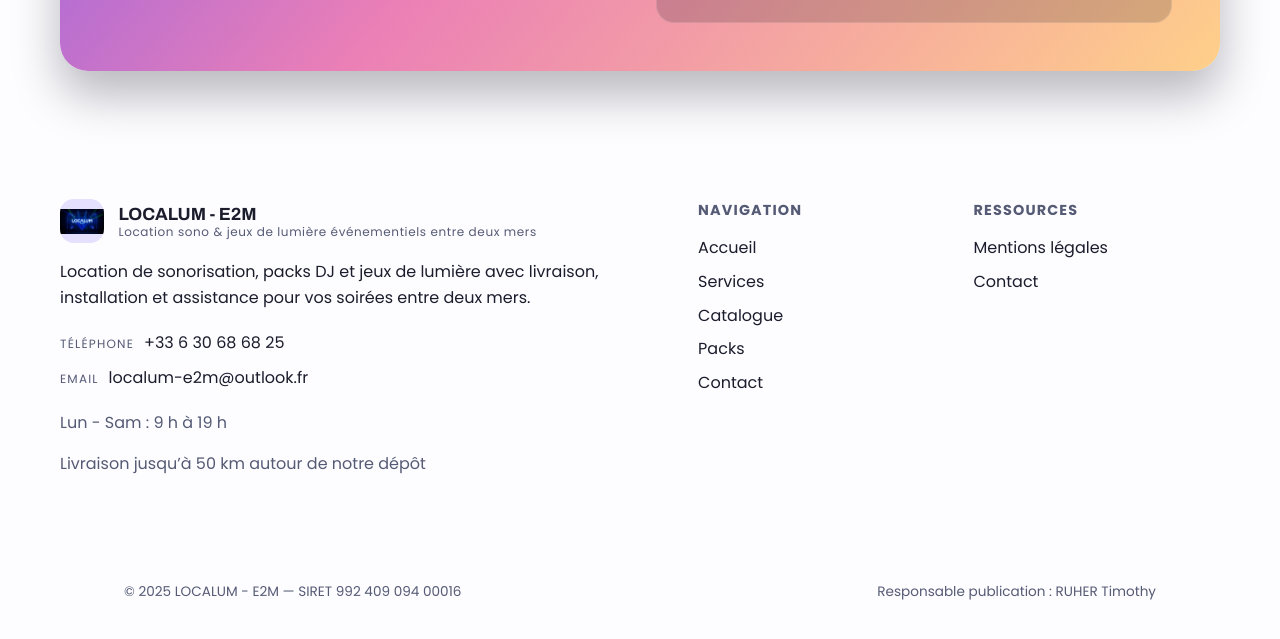
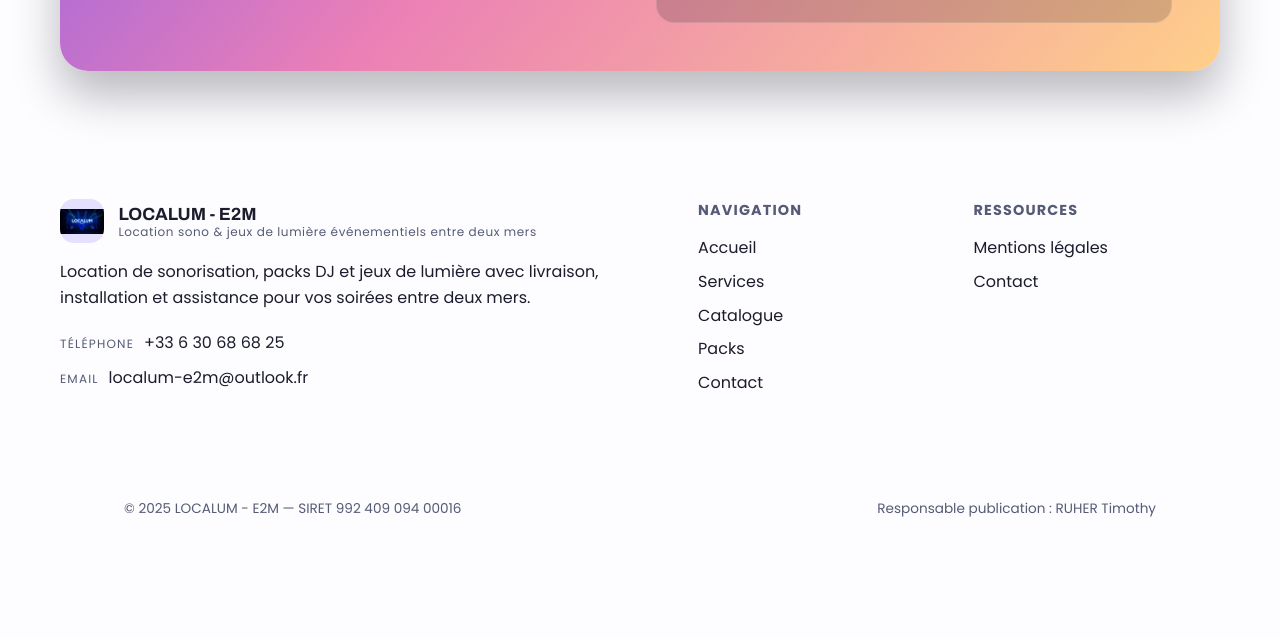
Before and after one commit to localum-e2m/localum-e2m.github.io, a Jekyll site: the page built from index.md, in a window 1280 px wide and 900 px high, scrolled down 2771 px, cut to the strip 251-890 px from the top of the window. Built offline with Jekyll 4.4.1, drawn with Linux system fonts in a browser that asks for light colours; after the commit the page ends 3587 px from its top, so only the background shows below that.

Commit message:
Heures ?

```diff
--- a/_config.yml
+++ b/_config.yml
@@ -189,9 +189,6 @@ footer:
     button:
       label: "Contactez moi"
       url: "https://forms.gle/9Uj11gUL9mNcdGsS8"
-  info:
-    hours: "Lun - Sam : 9 h à 19 h"
-    service_area: "Livraison jusqu’à 50 km autour de notre dépôt"
   links:
     - label: "Mentions légales"
       url: "/mentions-legales/"
```
